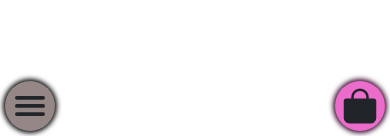
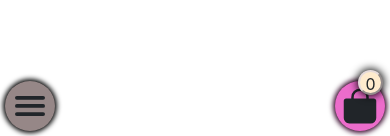
Before and after one commit to ramegp/e-komerco, a React (Create React App) app: page / in a window 390 px wide. Shown: the part 708-844 px from the top of the page. Built offline with nearby package versions, Linux system fonts and the light colour scheme.

Commit message:
agrego animacion y contador del carrito

```diff
--- a/src/components/Menu/Menu.js
+++ b/src/components/Menu/Menu.js
@@ -1,16 +1,6 @@
 import React from 'react'
-import {Navbar, NavDropdown, Nav, Form, FormControl, Button, ProgressBar} from 'react-bootstrap';
-import FormCheckInput from 'react-bootstrap/esm/FormCheckInput';
 import './menu.css';
 import { IoMenu, IoHome, IoPerson, IoStorefront, IoBag } from "react-icons/io5";
-
-/* import logoMenu from './images/icons/menu_black_24dp.svg';
-import logoHome from './images/icons/home_black_24dp.svg';
-import logoShop from './images/icons/shopping_cart_black_24dp.svg';
-import logoContact from './images/icons/person_black_24dp.svg';
-import logoCarrito from './images/icons/shopping_bag_black_24dp.svg'; */
-
-
 
 
 
@@ -26,6 +16,21 @@ const openHome = (e) => {console.log(e.target)};
 const openShop = (e)=>{console.log(e.target)};
 const openContact = (e)=>{console.log(e.target)};
 
+let flagBag = false;
+const openBag = ()=>{
+  let bag = document.getElementById("bag-mobile");
+  if (!flagBag) {
+    bag.classList.add("activar-animacion-carrito");
+    bag.classList.remove("desactivar-animacion-carrito");
+    flagBag = true;
+  } else {
+    bag.classList.add("desactivar-animacion-carrito");
+    bag.classList.remove("activar-animacion-carrito");
+    flagBag = false;
+  }
+};
+
+
 export default function Menu() {
     return (
         <>
@@ -38,6 +43,7 @@ export default function Menu() {
                 <a className="menu-link menu-link-hide"> Tienda </a>
                 <a className="menu-link menu-link-hide"> Contacto </a>
             </div>
+            <div> <IoBag className="icons-desktop menu-link-hide"/> </div>
         </header>
 
         <div className="menu-btn-mobile" id="btn-menu-mobile" onClick={abrirMenuMobile}>
@@ -54,9 +60,12 @@ export default function Menu() {
               <IoPerson className="icons-mobile-link"/>
             </div>
         </div>
-        <div className="btn-carrito-mobil" id="carrito-compras-mobile">
+        <div className="btn-carrito-mobil" id="carrito-compras-mobile" onClick={openBag}>
           <IoBag className="icons-mobile"/>
         </div>
+        <div className="contenedor-carrito" id="bag-mobile">
+        </div>
+        <div className="contador-items-bag">0</div>
         </>
 
     )
--- a/src/components/Menu/menu.css
+++ b/src/components/Menu/menu.css
@@ -1,4 +1,4 @@
-.contenedor-menu{
+.contenedor-menu {
     display: flex;
     justify-content: space-around;
     align-items: center;
@@ -6,33 +6,45 @@
     text-align: left;
     height: 47px;
     font-family: monospace;
-
+    position: fixed;
 }
 
-.menu-link{
+.menu-link {
     text-decoration: none;
     color: whitesmoke;
     cursor: pointer;
     font-size: 17px;
     letter-spacing: 1px;
 }
-.icons-mobile{
+
+.icons-desktop {
+    transform: scale(2);
+}
+
+.icons-mobile {
     display: none;
 }
-.icons-mobile-link{
+
+.icons-mobile-link {
     display: none;
 }
-@media (max-width : 450px) {
 
-    .contenedor-menu{
+.contador-items-bag {
+    display: none;
+}
+
+@media (max-width : 550px) {
+
+    .contenedor-menu {
         background-color: red;
         justify-content: center;
     }
-    .menu-link-hide{
+
+    .menu-link-hide {
         display: none;
     }
 
-    .menu-btn-mobile{
+    .menu-btn-mobile {
         display: flex;
         justify-content: center;
         align-items: center;
@@ -49,10 +61,11 @@
 
     }
 
-    .active{
+    .active {
         transform: rotate(360deg);
     }
-    .contenedor-links-mobile{
+
+    .contenedor-links-mobile {
         position: fixed;
         bottom: 25px;
         margin: 0 0 5px 5px;
@@ -67,10 +80,11 @@
         box-shadow: 0px 0px 5px 2px #000000;
     }
 
-    .contenedor-links-mobile-active{
+    .contenedor-links-mobile-active {
         transform: scaleY(1);
     }
-    .menu-mobile-icon{
+
+    .menu-mobile-icon {
         display: flex;
         align-items: center;
         justify-content: center;
@@ -83,7 +97,7 @@
         margin-bottom: 10px;
     }
 
-    .btn-carrito-mobil{
+    .btn-carrito-mobil {
         display: flex;
         justify-content: center;
         align-items: center;
@@ -100,12 +114,92 @@
         transition: transform .5s ease-in-out;
     }
 
-    .icons-mobile{
+    .icons-mobile {
         transform: scale(2.5);
         display: block;
     }
-    .icons-mobile-link{
+
+    .icons-mobile-link {
         transform: scale(1.5);
         display: block;
     }
+
+    .icons-mobile-link:hover {
+        color: white;
+    }
+
+    .contenedor-carrito {
+        background-color: blanchedalmond;
+        position: absolute;
+        bottom: 5px;
+        right: 7px;
+        margin: 0 5px 5px 0;
+        border-radius: 10px 10px 25px 10px;
+        box-shadow: 0px 0px 8px black;
+        transform: all 1s;
+    }
+
+    .activar-animacion-carrito {
+        animation-name: openBag;
+        animation-duration: 1.5s;
+        animation-timing-function: ease-in;
+        animation-fill-mode: forwards;
+    }
+
+    .desactivar-animacion-carrito {
+        animation-name: closeBag;
+        animation-duration: 1.5s;
+        animation-timing-function: ease-in;
+        animation-fill-mode: forwards;
+    }
+
+    .contador-items-bag {
+        display: block;
+        width: 25px;
+        height: 25px;
+        border-radius: 50px;
+        border: 2px solid #e6dbdb;
+        border-style: outset;
+        background-color: blanchedalmond;
+        position: absolute;
+        bottom: 41px;
+        right: 7px;
+        z-index: 9999999;
+        box-shadow: 0px 0px 9px 1px black;
+    }
 }
+
+@keyframes openBag {
+    0% {
+        width: 0px;
+        height: 0px;
+    }
+
+    60% {
+        width: 285px;
+        height: 225px;
+    }
+
+    90% {
+        width: 275px;
+        height: 215px;
+    }
+
+    100% {
+        width: 280px;
+        height: 220px;
+    }
+
+}
+
+@keyframes closeBag {
+    0% {
+        width: 280px;
+        height: 220px;
+    }
+
+    100% {
+        width: 0px;
+        height: 0px;
+    }
+}
```
